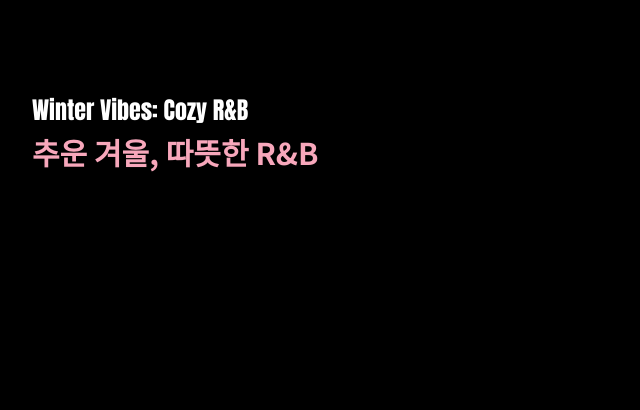
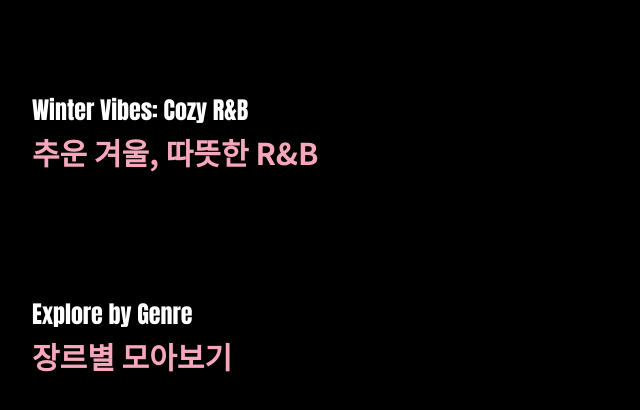
Before and after one commit to junkyeom/Couchilla, a Next.js app: page / in a window 1280 px wide. Shown: the part 634-1044 px from the top of the page, without its empty margins (0-640 px from the left). Built offline with nearby package versions, Linux system fonts and the light colour scheme.

Commit message:
주제별 캐러셀 제작 시작

```diff
--- a/app/page.tsx
+++ b/app/page.tsx
@@ -15,6 +15,14 @@ export default function Home() {
             추운 겨울, 따뜻한 R&B
           </p>
         </div>
+        <div className="m-8 mt-32">
+          <p className="text-2xl text-white font-anton">
+            Explore by Genre
+          </p>
+          <p className="text-3xl text-custom-pink font-bold font-noto mt-2">
+            장르별 모아보기
+          </p>
+        </div>
       </div>
     </div>
   );
```
